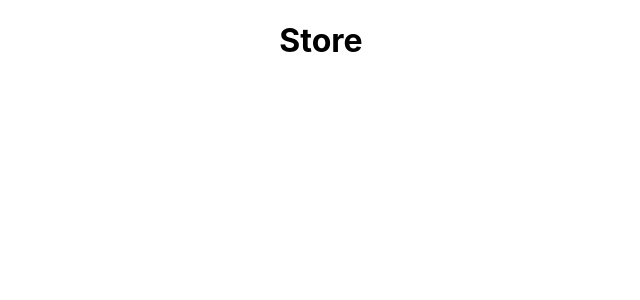
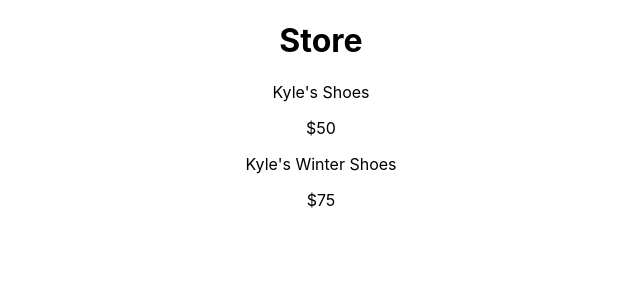
Before and after one commit to AlexanderLyon/SD-Redux, a React (Create React App) app: page / in a window 1280 px wide. Shown: the top 300 px of the page, without its empty margins (319-959 px from the left). Built offline with nearby package versions, Linux system fonts and the light colour scheme.

Commit message:
Add Grid component to display product cards

```diff
--- a/src/App.js
+++ b/src/App.js
@@ -1,4 +1,5 @@
 import React, { useEffect } from 'react';
+import Grid from './components/Grid';
 import { connect } from 'react-redux'
 import { fetchProductsFromAPI } from './actions';
 import './App.css';
@@ -15,6 +16,9 @@ const App = props => {
       <header>
         <h1>Store</h1>
       </header>
+      <main>
+        <Grid/>
+      </main>
     </div>
   );
 }
--- /dev/null
+++ b/src/components/Grid.js
@@ -0,0 +1,28 @@
+import React from 'react'
+import { connect } from 'react-redux'
+
+const Grid = ({ products }) => {
+
+  const createListing = () => {
+    return products.map((product, i) => {
+      return (
+        <div className="product-card" key={i}>
+          <p className="product-title">{product.name}</p>
+          <span className="product-price">${product.price}</span>
+        </div>
+      );
+    });
+  }
+
+  return (
+    <div className="products-grid">
+      { createListing() }
+    </div>
+  )
+}
+
+const mapStateToProps = state => ({
+  products: state
+});
+
+export default connect(mapStateToProps)(Grid);
```
